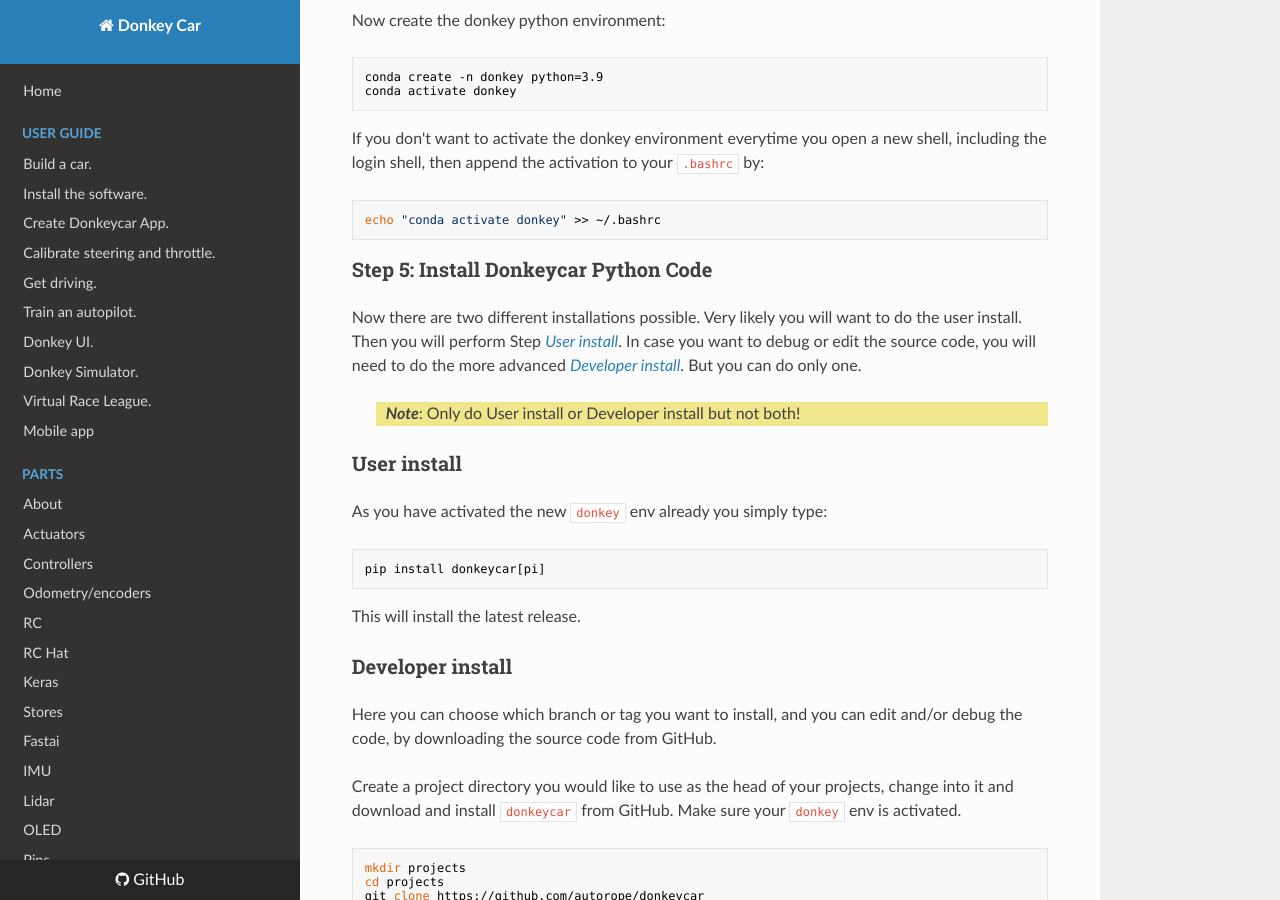
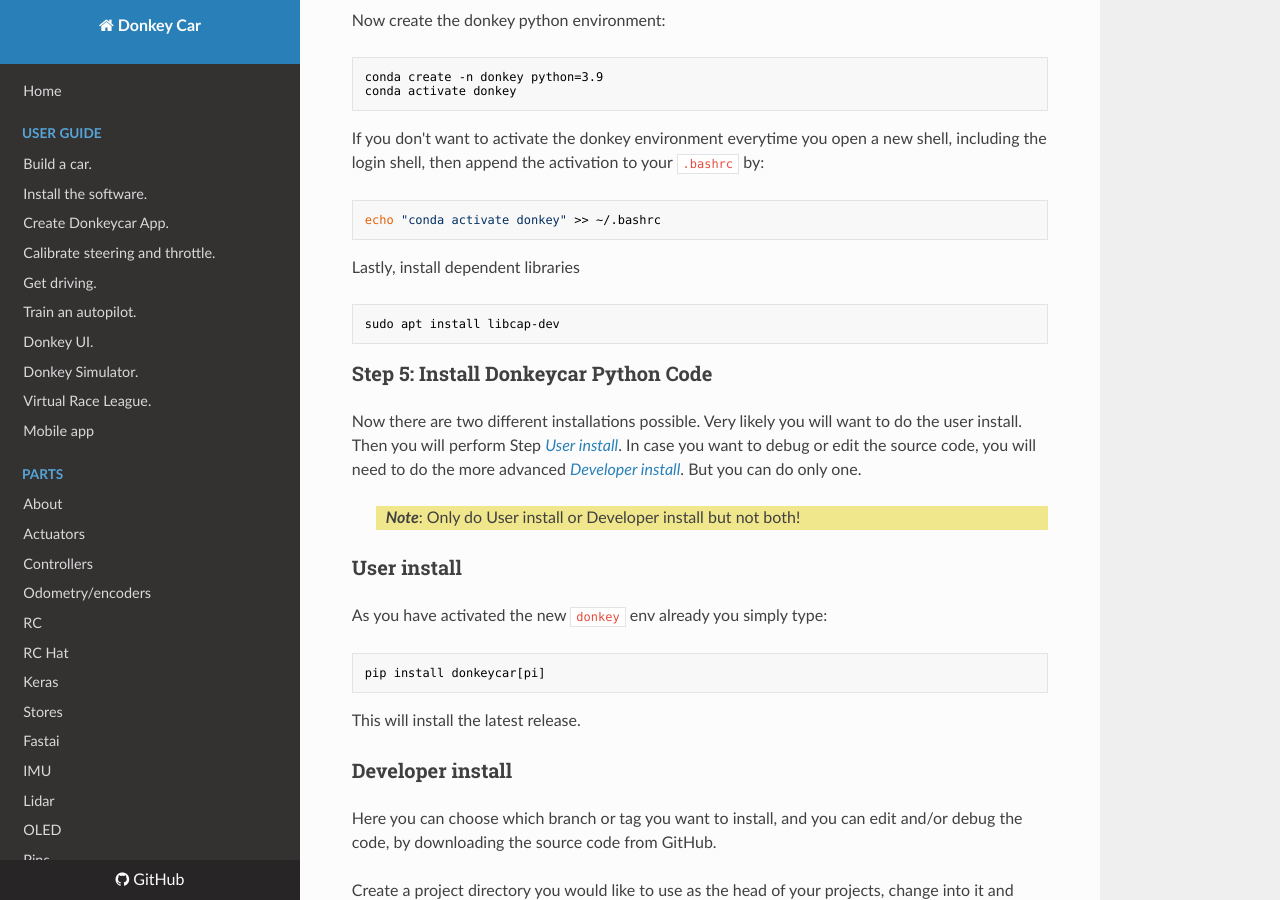
Before and after one commit to autorope/donkeydocs, an MkDocs documentation site: the page built from docs/guide/robot_sbc/setup_raspberry_pi.md, in a window 1280 px wide and 900 px high, scrolled down 3166 px. Built offline with MkDocs 1.6.1, drawn with Linux system fonts in a browser that asks for light colours; nearby versions of some CDN libraries.

Commit message:
Update setup_raspberry_pi.md - add missing libcap-dev install

````diff
--- a/docs/guide/robot_sbc/setup_raspberry_pi.md
+++ b/docs/guide/robot_sbc/setup_raspberry_pi.md
@@ -122,6 +122,11 @@ new shell, including the login shell, then append the activation to your
 
 ```bash
 echo "conda activate donkey" >> ~/.bashrc
+```
+
+Lastly, install dependent libraries
+```bash
+sudo apt install libcap-dev
 ```
 
 ### Step 5: Install Donkeycar Python Code
````
